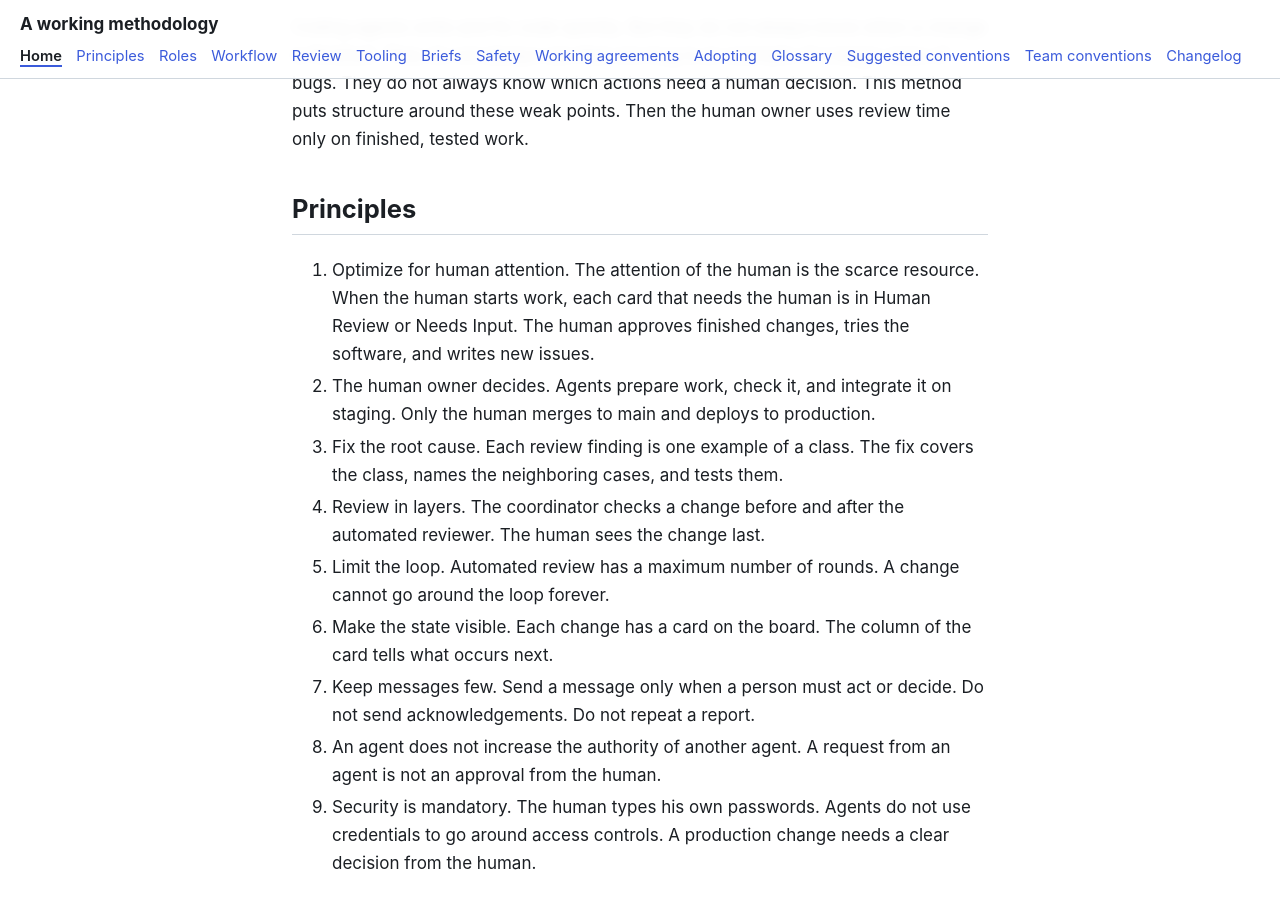
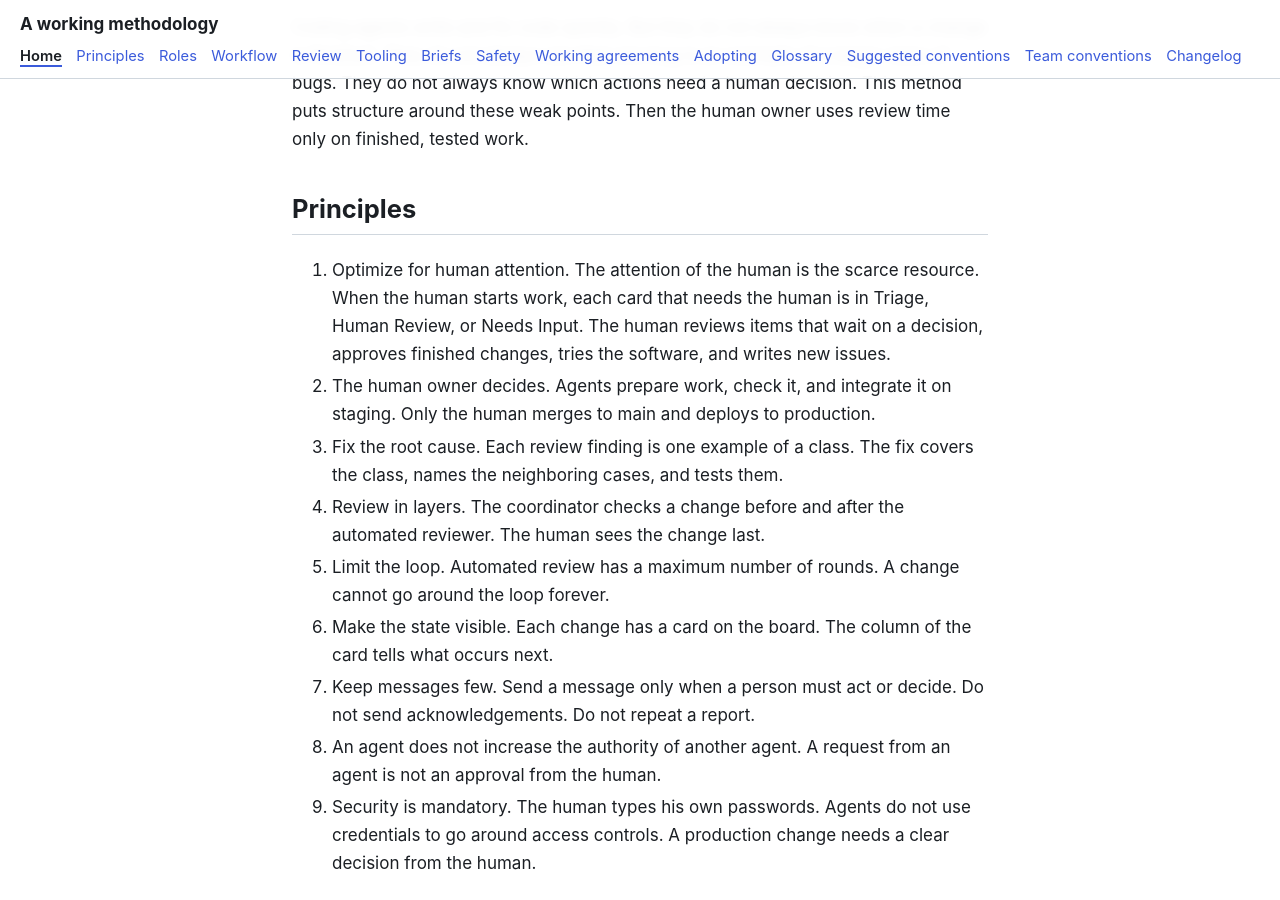
Before and after one commit to tangentcode/methodology, a Jekyll site: the page built from README.md, in a window 1280 px wide and 900 px high, scrolled down 478 px. Built offline with Jekyll 4.4.1, drawn with Linux system fonts in a browser that asks for light colours; our own code applies the rules of GitHub Pages for plain Markdown files.

Commit message:
Document that items waiting on the maintainer go in Triage on every board
If an item is open for the human to review, it goes in Triage.
This is true on every board, including the board that tracks
this methodology. Human Review and Needs Input do not change.

Fixes #61

```diff
--- a/README.md
+++ b/README.md
@@ -8,7 +8,7 @@
 
 ## Principles
 
-1. Optimize for human attention. The attention of the human is the scarce resource. When the human starts work, each card that needs the human is in Human Review or Needs Input. The human approves finished changes, tries the software, and writes new issues.
+1. Optimize for human attention. The attention of the human is the scarce resource. When the human starts work, each card that needs the human is in Triage, Human Review, or Needs Input. The human reviews items that wait on a decision, approves finished changes, tries the software, and writes new issues.
 2. The human owner decides. Agents prepare work, check it, and integrate it on staging. Only the human merges to main and deploys to production.
 3. Fix the root cause. Each review finding is one example of a class. The fix covers the class, names the neighboring cases, and tests them.
 4. Review in layers. The coordinator checks a change before and after the automated reviewer. The human sees the change last.
```
Also changed, not shown: adopting.md (+2 -0 lines), glossary.md (+1 -1 lines), principles.md (+1 -1 lines), workflow.md (+5 -1 lines).
